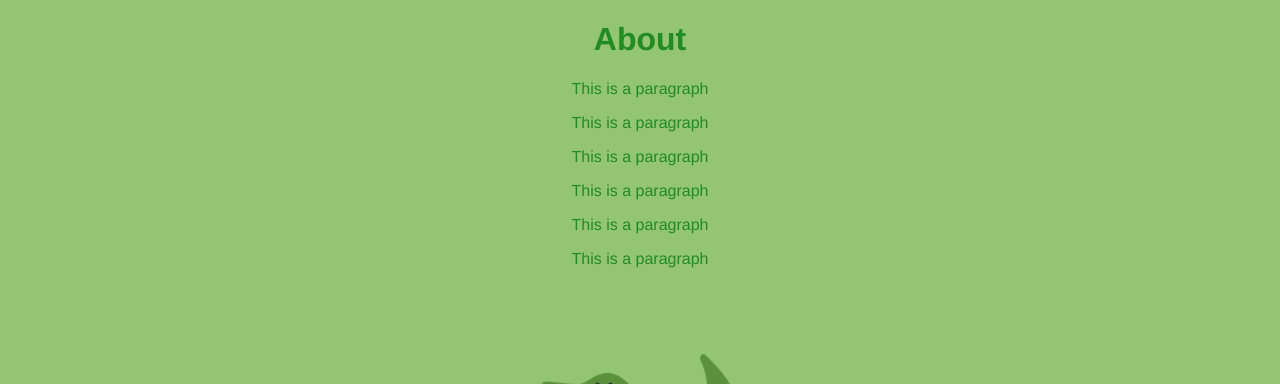
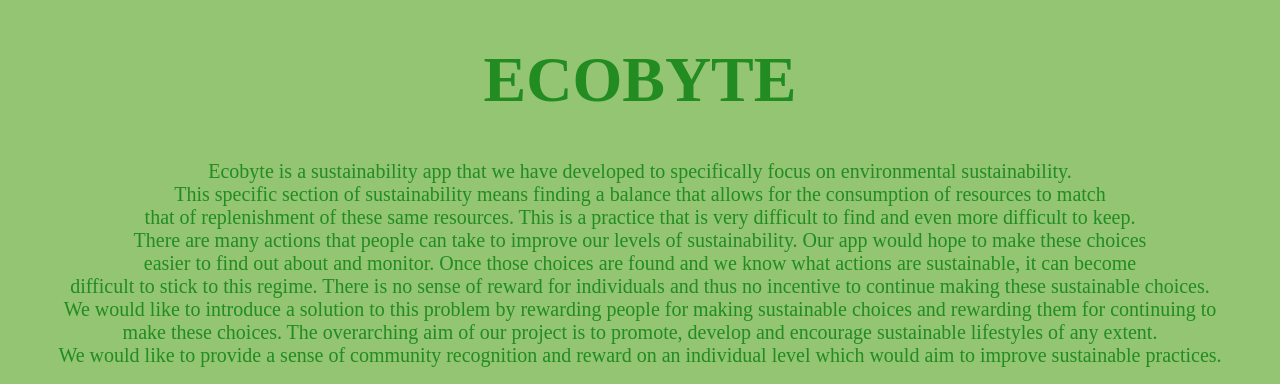
Before and after one commit to jemclift/g2-exp-sys-proj, a Flask app: page /about in a window 1280 px wide. Shown: the top 384 px of the page. Run offline with Flask 2, Linux system fonts and the light colour scheme.

Commit message:
Update about.html

```diff
--- a/templates/about.html
+++ b/templates/about.html
@@ -1,7 +1,7 @@
 <!DOCTYPE html>
 <html>
 
-<body>
+<body style="background-color:#93C572;">
 
     <head>
         <meta charset="utf-8">
@@ -10,7 +10,6 @@
 
         <!-- style sheets -->
         <link href="static/styles/global.css" rel="stylesheet" type="text/css" />
-        <link href="static/styles/about.css" rel="stylesheet" type="text/css" />
 
         <!-- favicons -->
         <link rel="apple-touch-icon" sizes="180x180" href="static/assets/apple-touch-icon.png">
@@ -20,21 +19,24 @@
     </head>
 
     <body>
-        <div id="title">
-            <h1>About</h1>
+        <div style="text-align: center;">
+            <h1 style="color:#228B22; font-size:64px;font-family:Ariel">ECOBYTE</h1>
         </div>
 
-        <div id="main-text">
-            <p>This is a paragraph</p>
-            <p>This is a paragraph</p>
-            <p>This is a paragraph</p>
-            <p>This is a paragraph</p>
-            <p>This is a paragraph</p>
-            <p>This is a paragraph</p>
+        <div style="text-align: center;">
+            <p style="color:#228B22;font-size:20px;font-family:Ariel">Ecobyte is a sustainability app that we have developed to specifically focus on environmental sustainability.
+<br>This specific section of sustainability means finding a balance that allows for the consumption of resources to match<br>that of replenishment of these same resources.
+This is a practice that is very difficult to find and even more difficult to keep.<br>There are many actions that people can take to improve our levels of sustainability.
+Our app would hope to make these choices<br>easier to find out about and monitor. Once those choices are found and we know what actions are sustainable, it can become
+<br>difficult to stick to this regime. There is no sense of reward for individuals and thus no incentive to continue making these sustainable choices.<br>We would like to
+introduce a solution to this problem by rewarding people for making sustainable choices and rewarding them for continuing to<br>make these choices. The overarching aim
+of our project is to promote, develop and encourage sustainable lifestyles of any extent.<br>We would like to provide a sense of community recognition and reward on an individual level which would aim to improve sustainable practices.
+</p>
+
         </div>
 
-        <div id="logo">
-            <img src="static/assets/android-chrome-512x512.png" width="200" height="200">
+        <div style="text-align: center;">
+            <img src="crocodile.png" width="220" height="220">
         </div>
     </body>
 
```
